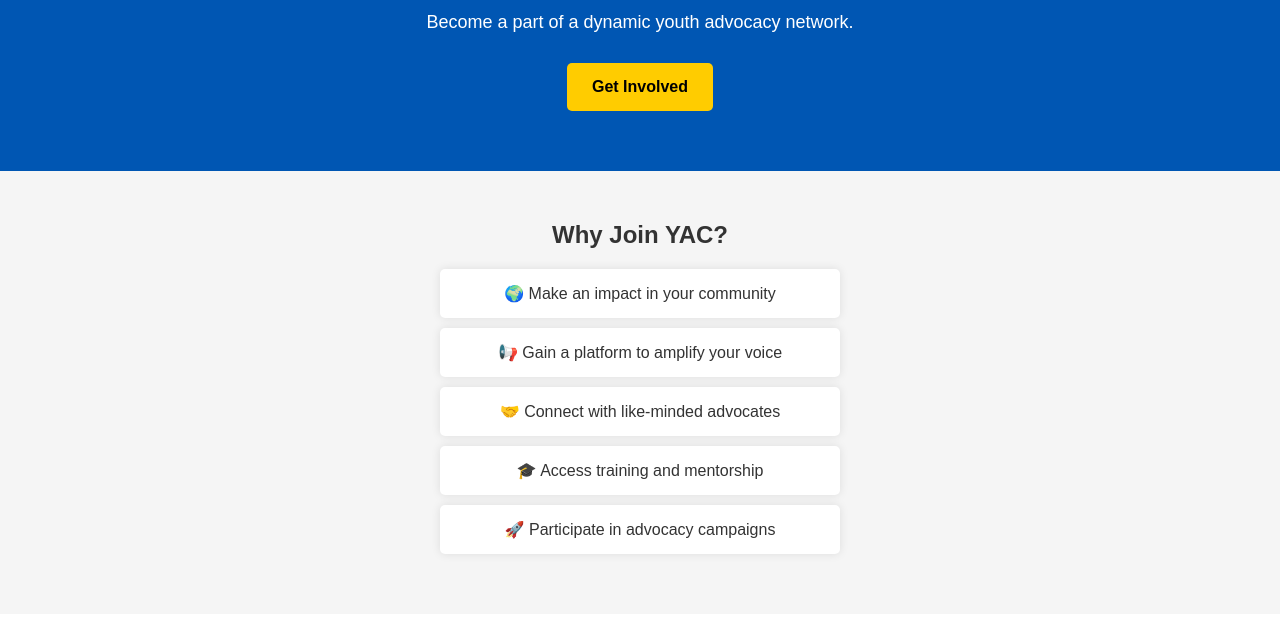
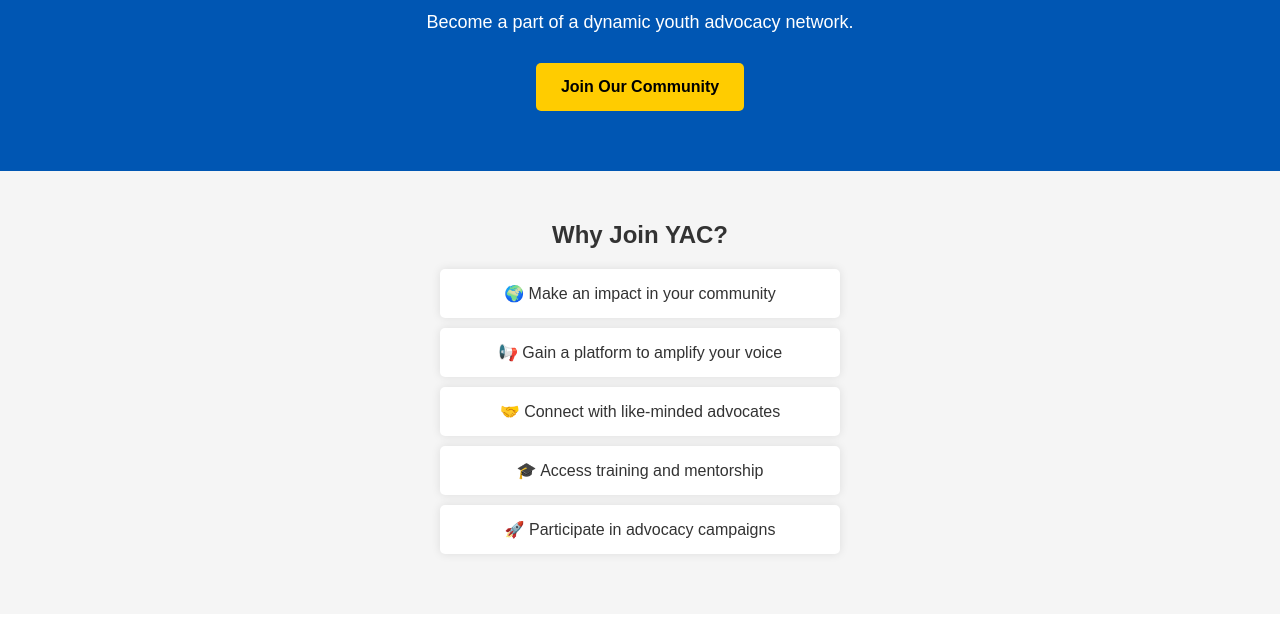
Before and after one commit to 5kgraphics/YAC-Membership, a plain HTML site: page index.html in a window 1280 px wide. Shown: the part 182-800 px from the top of the page. Drawn offline with Linux system fonts and the light colour scheme.

Commit message:
index.html

```diff
--- a/index.html
+++ b/index.html
@@ -169,7 +169,7 @@
     <section class="hero">
         <h1>Empower Change, Be a Voice!</h1>
         <p>Become a part of a dynamic youth advocacy network.</p>
-        <a href="#get-involved" class="btn">Get Involved</a>
+        <a href="#get-involved" class="btn">Join Our Community</a>
     </section>
 
     <section class="benefits">
```
